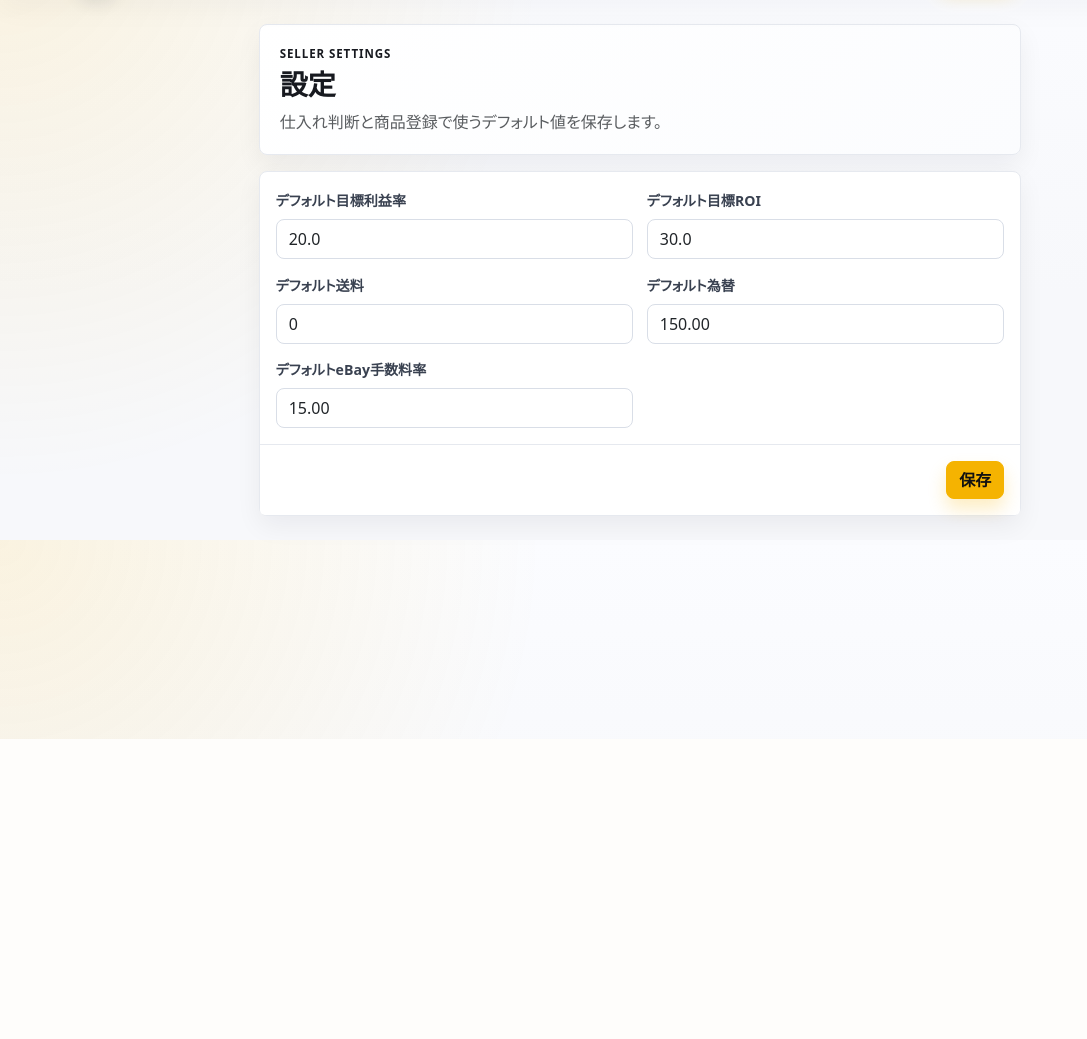
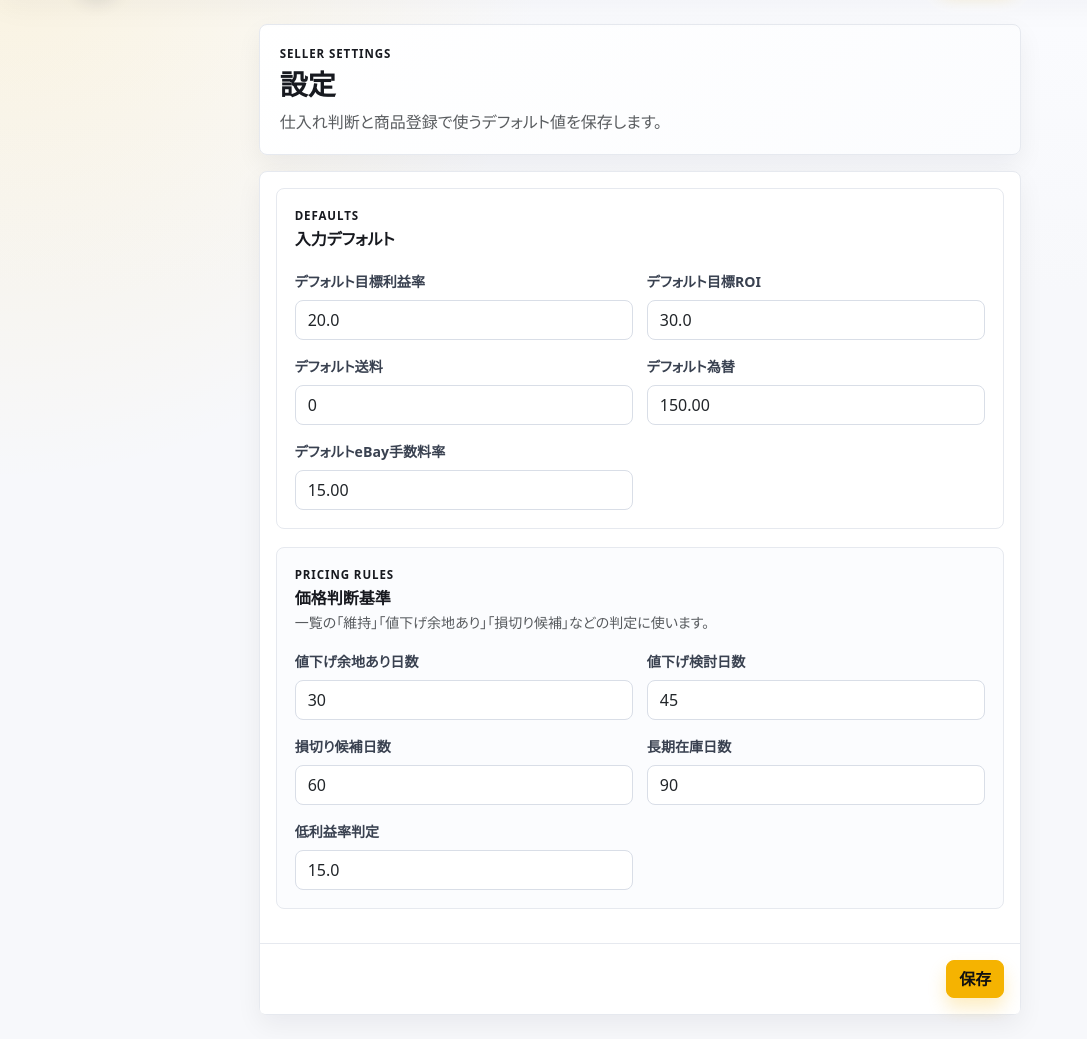
Before and after one commit to ryo0905-eng/seller-hub, a Django app: page /settings/ in a window 1280 px wide. Shown: the part 61-1100 px from the top of the page, without its empty margins (0-1087 px from the left). Before the commit the page ends 800 px from the top, so only its background shows below. Run offline with Django 5.2, Linux system fonts and the light colour scheme; the visitor is signed in with stand-in values (Sample User, id 1); data comes from the database, SQL or seed files in the repository; some libraries are stand-ins or nearby versions.

Commit message:
Make pricing decision rules configurable

```diff
--- a/profittracker/forms.py
+++ b/profittracker/forms.py
@@ -186,6 +186,11 @@ class SellerSettingsForm(forms.ModelForm):
             "default_shipping_cost_jpy",
             "default_exchange_rate",
             "default_ebay_fee_rate",
+            "markdown_ok_days",
+            "markdown_review_days",
+            "loss_cut_days",
+            "long_inventory_days",
+            "low_profit_rate",
         ]
 
     def __init__(self, *args, **kwargs):
--- a/profittracker/models.py
+++ b/profittracker/models.py
@@ -18,6 +18,11 @@ class SellerSettings(models.Model):
     default_shipping_cost_jpy = models.PositiveIntegerField("デフォルト送料", default=0)
     default_exchange_rate = models.DecimalField("デフォルト為替", max_digits=8, decimal_places=2, default=Decimal("150.00"))
     default_ebay_fee_rate = models.DecimalField("デフォルトeBay手数料率", max_digits=5, decimal_places=2, default=Decimal("15.00"))
+    markdown_ok_days = models.PositiveIntegerField("値下げ余地あり日数", default=30)
+    markdown_review_days = models.PositiveIntegerField("値下げ検討日数", default=45)
+    loss_cut_days = models.PositiveIntegerField("損切り候補日数", default=60)
+    long_inventory_days = models.PositiveIntegerField("長期在庫日数", default=90)
+    low_profit_rate = models.DecimalField("低利益率判定", max_digits=5, decimal_places=1, default=Decimal("15.0"))
 
     class Meta:
         verbose_name = "セラー設定"
--- a/profittracker/templates/profittracker/seller_settings.html
+++ b/profittracker/templates/profittracker/seller_settings.html
@@ -16,8 +16,16 @@
                 {% if form.non_field_errors %}
                     <div class="alert alert-danger">{{ form.non_field_errors }}</div>
                 {% endif %}
+                <div class="form-section primary-section">
+                    <div class="section-heading">
+                        <div>
+                            <div class="eyebrow">Defaults</div>
+                            <h2 class="h5 fw-bold mb-1">入力デフォルト</h2>
+                        </div>
+                    </div>
                     <div class="row g-3 compact-form-grid">
                         {% for field in form %}
+                            {% if field.name|slice:":8" == "default_" %}
                                 <div class="col-12 col-md-6">
                                     <label class="form-label" for="{{ field.id_for_label }}">{{ field.label }}</label>
                                     {{ field }}
@@ -25,7 +33,32 @@
                                         <div class="text-danger small mt-1">{{ error }}</div>
                                     {% endfor %}
                                 </div>
+                            {% endif %}
                         {% endfor %}
+                    </div>
+                </div>
+
+                <div class="form-section">
+                    <div class="section-heading">
+                        <div>
+                            <div class="eyebrow">Pricing Rules</div>
+                            <h2 class="h5 fw-bold mb-1">価格判断基準</h2>
+                            <p class="text-muted small mb-0">一覧の「維持」「値下げ余地あり」「損切り候補」などの判定に使います。</p>
+                        </div>
+                    </div>
+                    <div class="row g-3 compact-form-grid">
+                        {% for field in form %}
+                            {% if field.name|slice:":8" != "default_" %}
+                                <div class="col-12 col-md-6">
+                                    <label class="form-label" for="{{ field.id_for_label }}">{{ field.label }}</label>
+                                    {{ field }}
+                                    {% for error in field.errors %}
+                                        <div class="text-danger small mt-1">{{ error }}</div>
+                                    {% endfor %}
+                                </div>
+                            {% endif %}
+                        {% endfor %}
+                    </div>
                 </div>
             </div>
             <div class="card-footer form-actions d-flex justify-content-end">
--- a/profittracker/views.py
+++ b/profittracker/views.py
@@ -82,7 +82,7 @@ class ProductListView(OwnerQuerysetMixin, ListView):
             )
         return queryset
 
-    def pricing_snapshot(self, product, target_profit_rate):
+    def pricing_snapshot(self, product, seller_settings):
         total_cost_jpy = product.purchase_price_jpy + product.purchase_shipping_jpy + product.other_cost_jpy + product.shipping_cost_jpy
         fee_multiplier = Decimal("1") - product.ebay_fee_rate / Decimal("100")
         breakeven_jpy = None
@@ -94,7 +94,7 @@ class ProductListView(OwnerQuerysetMixin, ListView):
             breakeven_jpy = self.yen(Decimal(total_cost_jpy) / fee_multiplier)
             if product.expected_sale_price_usd is not None:
                 breakeven_usd = (Decimal(breakeven_jpy) / product.exchange_rate).quantize(Decimal("0.01"), rounding=ROUND_HALF_UP)
-            target_multiplier = fee_multiplier - target_profit_rate / Decimal("100")
+            target_multiplier = fee_multiplier - seller_settings.default_target_profit_rate / Decimal("100")
             if target_multiplier > 0:
                 target_sale_jpy = self.yen(Decimal(total_cost_jpy) / target_multiplier)
                 if product.expected_sale_price_usd is not None:
@@ -130,11 +130,19 @@ class ProductListView(OwnerQuerysetMixin, ListView):
             decision = {"label": "日付未入力", "class": "warning", "message": "仕入れ日を入力"}
         elif product.expected_profit_jpy < 0:
             decision = {"label": "要見直し", "class": "danger", "message": "現売価で赤字"}
-        elif (age is not None and age >= 90 and profit_rate < Decimal("15.0")) or (age is not None and age >= 60 and discount_20["profit_jpy"] < 0):
+        elif (
+            age is not None
+            and age >= seller_settings.long_inventory_days
+            and profit_rate < seller_settings.low_profit_rate
+        ) or (
+            age is not None
+            and age >= seller_settings.loss_cut_days
+            and discount_20["profit_jpy"] < 0
+        ):
             decision = {"label": "損切り候補", "class": "danger", "message": "回転優先で再価格"}
-        elif age is not None and age >= 45:
+        elif age is not None and age >= seller_settings.markdown_review_days:
             decision = {"label": "値下げ検討", "class": "warning", "message": "10%下げを確認"}
-        elif age is not None and age >= 30 and discount_10["profit_jpy"] >= 0:
+        elif age is not None and age >= seller_settings.markdown_ok_days and discount_10["profit_jpy"] >= 0:
             decision = {"label": "値下げ余地あり", "class": "success", "message": "10%下げても黒字"}
         else:
             decision = {"label": "維持", "class": "neutral", "message": "現価格で様子見"}
@@ -171,7 +179,7 @@ class ProductListView(OwnerQuerysetMixin, ListView):
         product_cards = [
             {
                 "product": product,
-                "pricing": self.pricing_snapshot(product, seller_settings.default_target_profit_rate),
+                "pricing": self.pricing_snapshot(product, seller_settings),
             }
             for product in products
         ]
```
Also changed, not shown: profittracker/tests.py (+38 -0 lines), profittracker/migrations/0008_sellersettings_long_inventory_days_and_more.py (added). Lines whose indentation alone changed are shown as unchanged.
